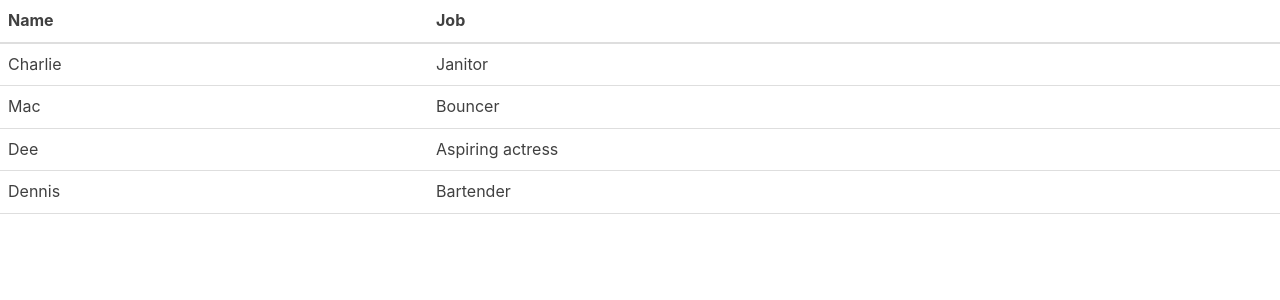
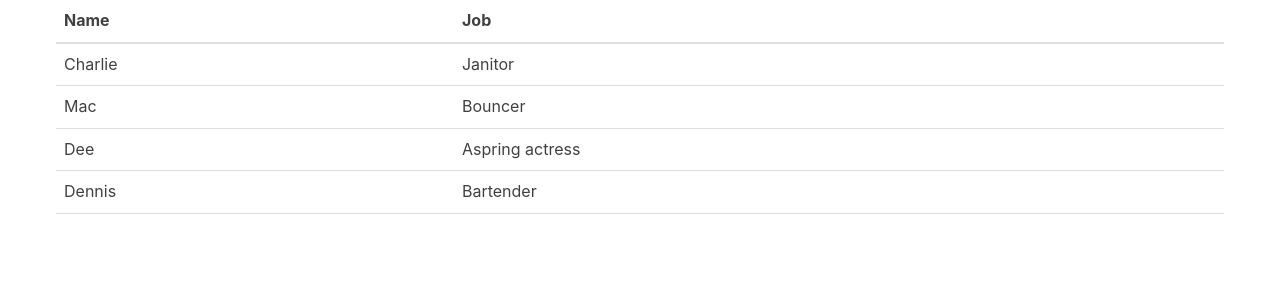
Before and after one commit to ivymmurithi/reaction-overview, a React (Create React App) app: page / in a window 1280 px wide. Shown: the top 300 px of the page. Built offline with nearby package versions, Linux system fonts and the light colour scheme.

Commit message:
props usage

```diff
--- a/src/App.js
+++ b/src/App.js
@@ -4,9 +4,28 @@
 // Class Component
 class App extends Component {
   render() {
+    const characters = [
+      {
+        name: 'Charlie',
+        job: 'Janitor',
+      },
+      {
+        name: 'Mac',
+        job: 'Bouncer',
+      },
+      {
+        name: 'Dee',
+        job: 'Aspring actress',
+      },
+      {
+        name: 'Dennis',
+        job: 'Bartender',
+      },
+    ]
+
     return (
-      <div className="App">
-        <Table/>
+      <div className="container">
+        <Table characterData={characters}/>
       </div>
     )
   }
--- a/src/Table.js
+++ b/src/Table.js
@@ -11,10 +11,13 @@
  */
 class Table extends Component {
     render() {
+
+        // ?we can access all props through this.props
+        const {characterData} = this.props
         return (
             <table>
-                <TableHeader></TableHeader>
-                <TableBody></TableBody>
+                <TableHeader/>
+                <TableBody characterData={characterData}/>
             </table>
         )
     }
@@ -31,27 +34,16 @@
     )
 }
 
-const TableBody = () => {
-    return (
-    <tbody>
-        <tr>
-            <td>Charlie</td>
-            <td>Janitor</td>
-        </tr>
-        <tr>
-            <td>Mac</td>
-            <td>Bouncer</td>
-        </tr>
-        <tr>
-            <td>Dee</td>
-            <td>Aspiring actress</td>
-        </tr>
-        <tr>
-            <td>Dennis</td>
-            <td>Bartender</td>
-        </tr>
-    </tbody>
-    )
+const TableBody = (props) => {
+    const rows = props.characterData.map((row, index) => {
+        return (
+            <tr key={index}>
+                <td>{row.name}</td>
+                <td>{row.job}</td>
+            </tr>
+        )
+    })
+    return <tbody>{rows}</tbody>
 }
 
 export default Table
```
